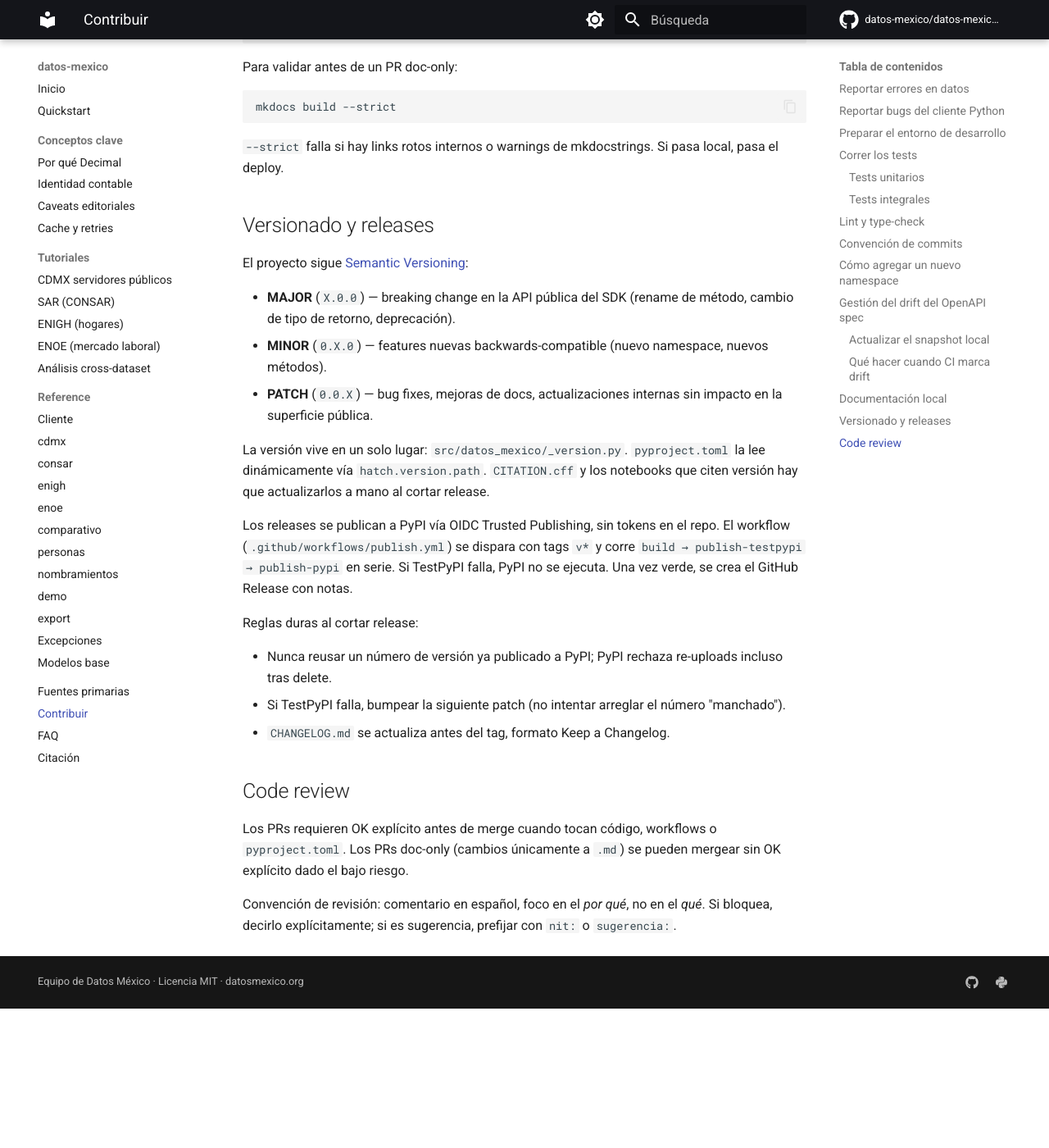
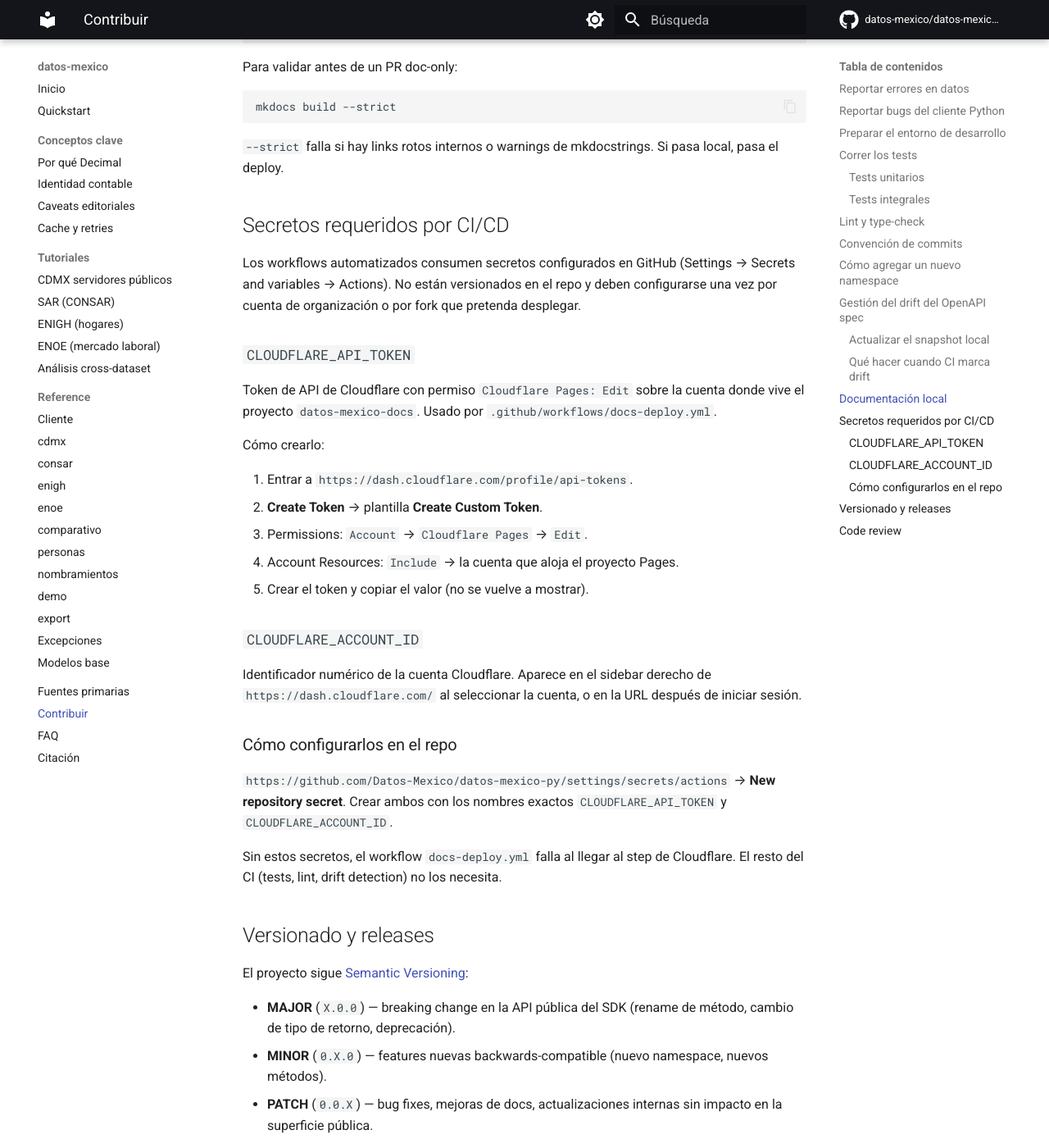
Before and after one commit to Datos-Mexico/datos-mexico-py, an MkDocs documentation site: the page built from docs/contributing.md, in a window 1280 px wide and 1400 px high, scrolled down 5277 px. Shown: the whole window at 82% size. Built offline with MkDocs 1.6.1 and Material for MkDocs 9.7.7, drawn with Linux system fonts in a browser that asks for light colours; comment, search, counter and statistics services are not loaded; before the commit the page ends 6507 px from its top, so only the background shows below that.

Commit message:
docs(contributing): documentar secrets de CI/CD
- nueva sección con CLOUDFLARE_API_TOKEN y CLOUDFLARE_ACCOUNT_ID
- procedimiento de creación en dash.cloudflare.com y configuración en GitHub
- aclara que sin secrets falla solo el workflow de docs deploy

```diff
--- a/docs/contributing.md
+++ b/docs/contributing.md
@@ -191,6 +191,32 @@ mkdocs build --strict
 
 `--strict` falla si hay links rotos internos o warnings de mkdocstrings. Si pasa local, pasa el deploy.
 
+## Secretos requeridos por CI/CD
+
+Los workflows automatizados consumen secretos configurados en GitHub (Settings → Secrets and variables → Actions). No están versionados en el repo y deben configurarse una vez por cuenta de organización o por fork que pretenda desplegar.
+
+### `CLOUDFLARE_API_TOKEN`
+
+Token de API de Cloudflare con permiso `Cloudflare Pages: Edit` sobre la cuenta donde vive el proyecto `datos-mexico-docs`. Usado por `.github/workflows/docs-deploy.yml`.
+
+Cómo crearlo:
+
+1. Entrar a `https://dash.cloudflare.com/profile/api-tokens`.
+2. **Create Token** → plantilla **Create Custom Token**.
+3. Permissions: `Account` → `Cloudflare Pages` → `Edit`.
+4. Account Resources: `Include` → la cuenta que aloja el proyecto Pages.
+5. Crear el token y copiar el valor (no se vuelve a mostrar).
+
+### `CLOUDFLARE_ACCOUNT_ID`
+
+Identificador numérico de la cuenta Cloudflare. Aparece en el sidebar derecho de `https://dash.cloudflare.com/` al seleccionar la cuenta, o en la URL después de iniciar sesión.
+
+### Cómo configurarlos en el repo
+
+`https://github.com/Datos-Mexico/datos-mexico-py/settings/secrets/actions` → **New repository secret**. Crear ambos con los nombres exactos `CLOUDFLARE_API_TOKEN` y `CLOUDFLARE_ACCOUNT_ID`.
+
+Sin estos secretos, el workflow `docs-deploy.yml` falla al llegar al step de Cloudflare. El resto del CI (tests, lint, drift detection) no los necesita.
+
 ## Versionado y releases
 
 El proyecto sigue [Semantic Versioning](https://semver.org/lang/es/):
```
